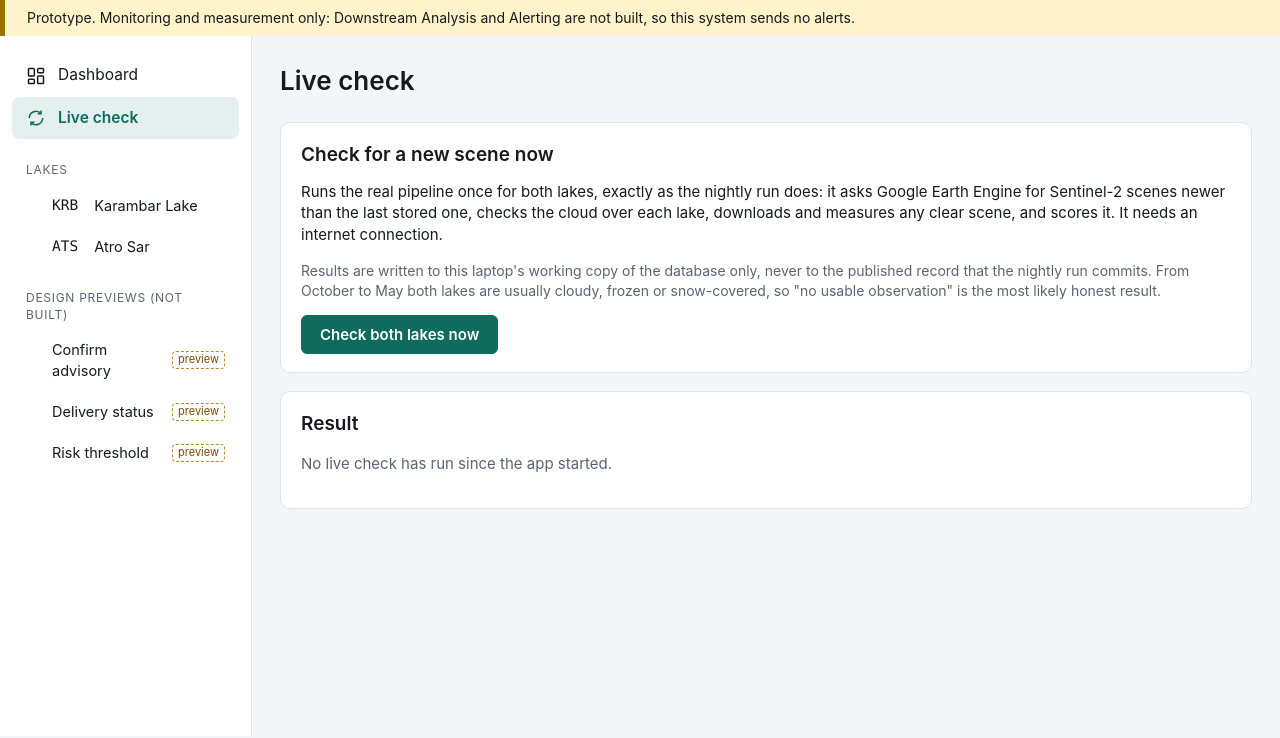
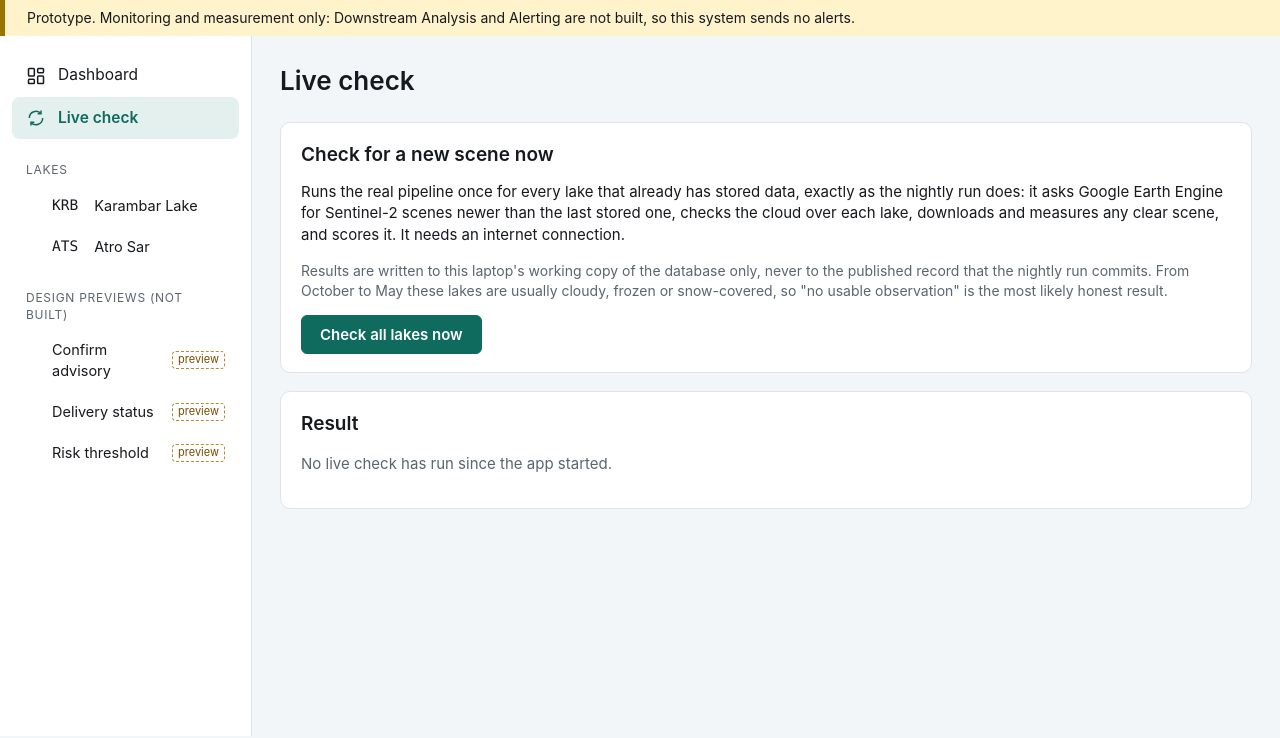
Before and after one commit to p230541-sketch/sailab-glof-live, a FastAPI app: page /live in a window 1280 px wide. Shown: the part 62-800 px from the top of the page. Run offline with FastAPI, Linux system fonts and the light colour scheme; data comes from the database, SQL or seed files in the repository.

Commit message:
Live check: read the Earth Engine key from .env, and check only lakes with stored data
The live-check button failed with "No Earth Engine key was found": only the scheduler read
.env. It now reads it the same way. With seven new lakes, a click would also have started
hours of history downloads for lakes with no stored scene, so the button now checks only
lakes that already have data (new lakes are filled by run_once.py --backfill). The page no
longer says "both lakes". Checked for real: Earth Engine answered, no new scene.
413 tests pass.

Co-Authored-By: Claude Opus 5.5 <noreply@anthropic.com>

```diff
--- a/webapp/templates/live.html
+++ b/webapp/templates/live.html
@@ -8,15 +8,15 @@
 
 <section class="card">
   <h2>Check for a new scene now</h2>
-  <p style="margin-top:0">Runs the real pipeline once for both lakes, exactly as the nightly run does: it asks Google Earth Engine for
+  <p style="margin-top:0">Runs the real pipeline once for every lake that already has stored data, exactly as the nightly run does: it asks Google Earth Engine for
     Sentinel-2 scenes newer than the last stored one, checks the cloud over each lake, downloads and measures any clear scene,
     and scores it. It needs an internet connection.</p>
   <p style="color:var(--muted);font-size:14px">Results are written to this laptop's working copy of the database only, never to the
-    published record that the nightly run commits. From October to May both lakes are usually cloudy, frozen or snow-covered, so
+    published record that the nightly run commits. From October to May these lakes are usually cloudy, frozen or snow-covered, so
     "no usable observation" is the most likely honest result.</p>
   <form method="post" action="/live/check">
     <button type="submit" class="btn primary" {% if st.status == 'running' %}disabled title="A check is already running"{% endif %}>
-      {% if st.status == 'running' %}Checking…{% else %}Check both lakes now{% endif %}</button>
+      {% if st.status == 'running' %}Checking…{% else %}Check all lakes now{% endif %}</button>
   </form>
 </section>
 
@@ -25,7 +25,7 @@
   {% if st.status == 'idle' %}
     <p style="color:var(--muted)">No live check has run since the app started.</p>
   {% elif st.status == 'running' %}
-    <div class="banner info">{{ icon_info() }}<div><strong>Checking both lakes…</strong> Started {{ st.started_at | utc_time }}.
+    <div class="banner info">{{ icon_info() }}<div><strong>Checking all lakes…</strong> Started {{ st.started_at | utc_time }}.
       This page refreshes every 3 seconds. A check usually takes 10 to 60 seconds.</div></div>
   {% elif st.status == 'failed' %}
     <div class="banner error">{{ icon_error() }}<div><strong>The check could not complete.</strong> {{ st.explanation }}
@@ -35,7 +35,7 @@
     <pre class="mono" style="white-space:pre-wrap;background:#f7f9fa;border:1px solid var(--border);border-radius:6px;padding:12px;font-size:12.5px">{{ st.errors }}</pre>
     </details>
   {% elif st.status == 'no_new_scene' %}
-    <div class="banner info">{{ icon_info() }}<div><strong>No new scene for either lake</strong> since the newest one already stored.
+    <div class="banner info">{{ icon_info() }}<div><strong>No new scene for any lake</strong> since the newest one already stored.
       Earth Engine answered normally; Sentinel-2 passes about every 2 to 5 days and new scenes take some hours to appear.</div></div>
   {% else %}
     <div class="banner {{ 'info' if r.measurements else 'warn' }}">{{ icon_info() if r.measurements else icon_warn() }}<div>
```
Also changed, not shown: docs/PROJECT_REPORT.md (+2 -2 lines), tests/test_webapp_live.py (+27 -3 lines), webapp/live.py (+33 -3 lines), README.md.
